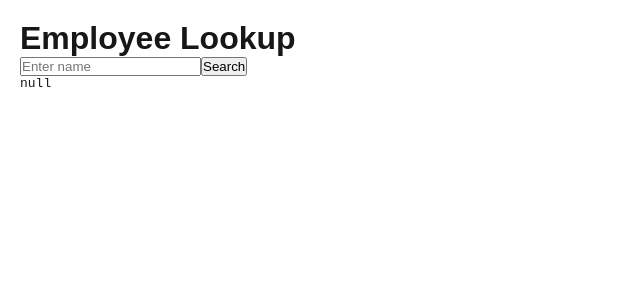
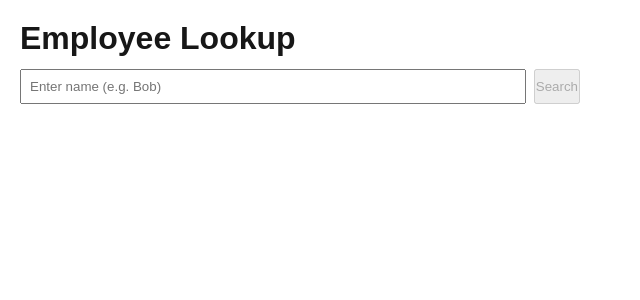
Before and after one commit to GabriIT/employeeapp, a Next.js app in the folder client/: page / in a window 1280 px wide. Shown: the top 300 px of the page, without its empty margins (0-640 px from the left). Built offline with nearby package versions, Linux system fonts and the light colour scheme; no server answers.

Commit message:
use client must be on top of page.tsx, corrected

```diff
--- a/client/app/page.tsx
+++ b/client/app/page.tsx
@@ -1,48 +1,69 @@
-import Image from "next/image";
-import styles from "./page.module.css";
-
 "use client";
-
-const API_BASE = process.env.NEXT_PUBLIC_API_BASE ?? 'http://api.emp.athenalabo.com';
-
-// async function fetchEmployee(name: string) {
-//   const url = new URL('/api/employee', API_BASE);
-//   url.searchParams.set('name', name);
-//   const res = await fetch(url.toString(), { method: 'GET' });
-
-
-
-//   if (!res.ok) throw new Error(`API ${res.status}`);
-//   return res.json();
-// }
-
-
-// const base = process.env.NEXT_PUBLIC_API_BASE!; // will be inlined at build-time
 
 import { useState } from "react";
 
+const API_BASE =
+  process.env.NEXT_PUBLIC_API_BASE ?? "http://api.emp.athenalabo.com";
+
 export default function Home() {
   const [name, setName] = useState("");
-  const [result, setResult] = useState(null);
+  const [result, setResult] = useState<any>(null);
+  const [error, setError] = useState<string | null>(null);
+  const [loading, setLoading] = useState(false);
 
   const search = async () => {
-    // const res = await fetch(`${base}/api/employee?name=${encodeURIComponent(name)}`);
-  const url = new URL('/api/employee', API_BASE);
-  url.searchParams.set('name', name);
-  const res = await fetch(url.toString(), { method: 'GET' });
-    if (!res.ok) throw new Error(`API ${res.status}`);
-    //  const res = await fetch(`/api/employee?name=${name}`);
+    setError(null);
+    setResult(null);
 
-  const data = await res.json();
-  setResult(data);
+    const q = name.trim();
+    if (!q) {
+      setError("Please enter a name.");
+      return;
+    }
+
+    try {
+      setLoading(true);
+      const url = new URL("/api/employee", API_BASE);
+      url.searchParams.set("name", q);
+
+      const res = await fetch(url.toString(), {
+        method: "GET",
+        // cache: "no-store", // optional
+      });
+
+      if (!res.ok) {
+        const msg = await res.text().catch(() => "");
+        throw new Error(`API ${res.status}${msg ? `: ${msg}` : ""}`);
+      }
+
+      const data = await res.json();
+      setResult(data);
+    } catch (e: any) {
+      setError(e?.message || "Request failed");
+    } finally {
+      setLoading(false);
+    }
   };
 
   return (
-    <main style={{ padding: 20 }}>
+    <main style={{ padding: 20, maxWidth: 600 }}>
       <h1>Employee Lookup</h1>
-      <input value={name} onChange={(e) => setName(e.target.value)} placeholder="Enter name" />
-      <button onClick={search}>Search</button>
-      <pre>{JSON.stringify(result, null, 2)}</pre>
+      <div style={{ display: "flex", gap: 8, margin: "12px 0" }}>
+        <input
+          value={name}
+          onChange={(e) => setName(e.target.value)}
+          placeholder="Enter name (e.g. Bob)"
+          style={{ flex: 1, padding: 8 }}
+        />
+        <button onClick={search} disabled={loading || !name.trim()}>
+          {loading ? "Searching..." : "Search"}
+        </button>
+      </div>
+
+      {error && (
+        <p style={{ color: "crimson", whiteSpace: "pre-wrap" }}>{error}</p>
+      )}
+      {result && <pre>{JSON.stringify(result, null, 2)}</pre>}
     </main>
   );
 }
```
